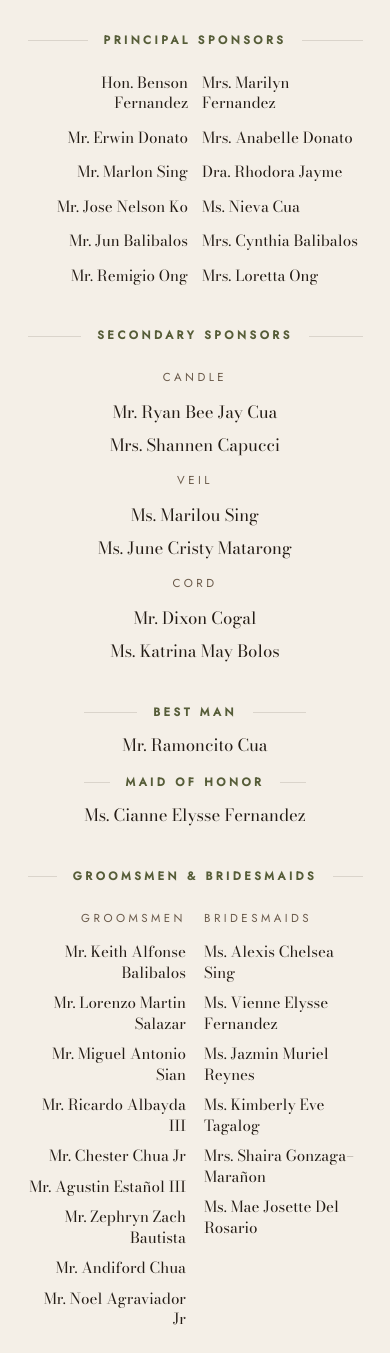
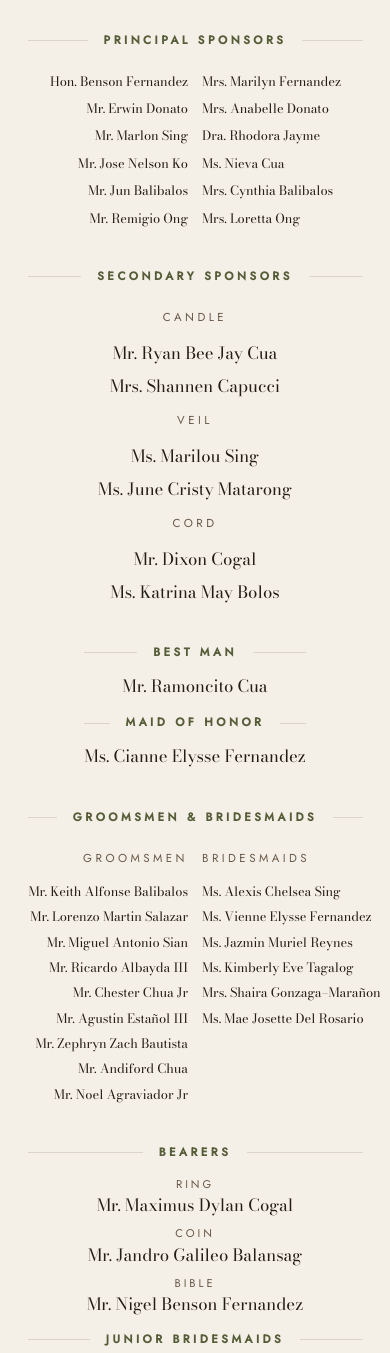
Before and after one commit to myweddingwebsite/Rolando-and-Karen, a plain HTML site: page index.html in a window 390 px wide. Shown: the part 4100-5453 px from the top of the page. Drawn offline with nearby package versions, Linux system fonts and the light colour scheme.

Commit message:
Update index.html

```diff
--- a/index.html
+++ b/index.html
@@ -319,10 +319,10 @@ footer .credit a:hover{color:var(--ink);border-color:var(--olive)}
 @media (max-width:560px){
   body{font-size:15px}
   .parents,.honor,.contacts,.reminders{grid-template-columns:1fr}
-  .pairs{column-gap:14px}
-  .pairs .nm{font-size:.95rem}
-  .cols{gap:18px}
-  .cols .nm{font-size:.95rem}
+  .pairs{column-gap:14px;row-gap:10px}
+  .cols{gap:14px}
+  .cols .list{gap:8px}
+  .pairs .nm,.cols .nm{font-size:clamp(.7rem,3.3vw,.95rem);white-space:nowrap;letter-spacing:-.005em}
   .count div{padding:16px 4px}
   .tl::before{left:calc(4.6rem + 1px)}
   .tl li{grid-template-columns:4.6rem 1fr;gap:22px}
```
